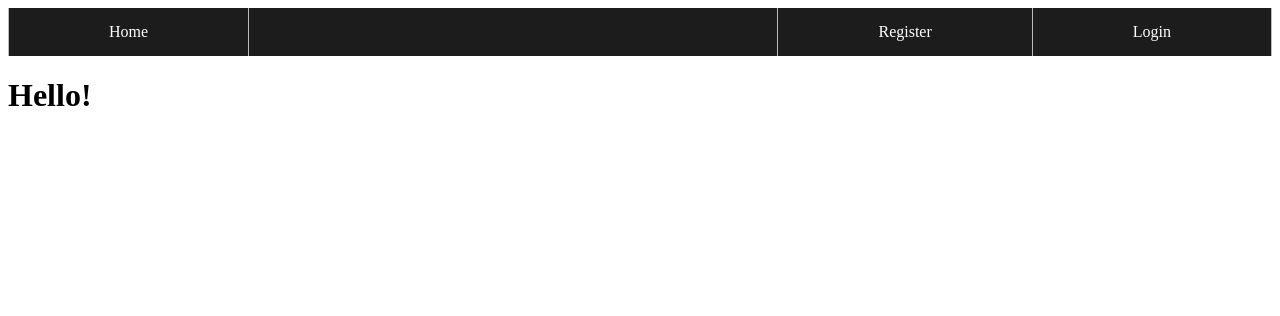
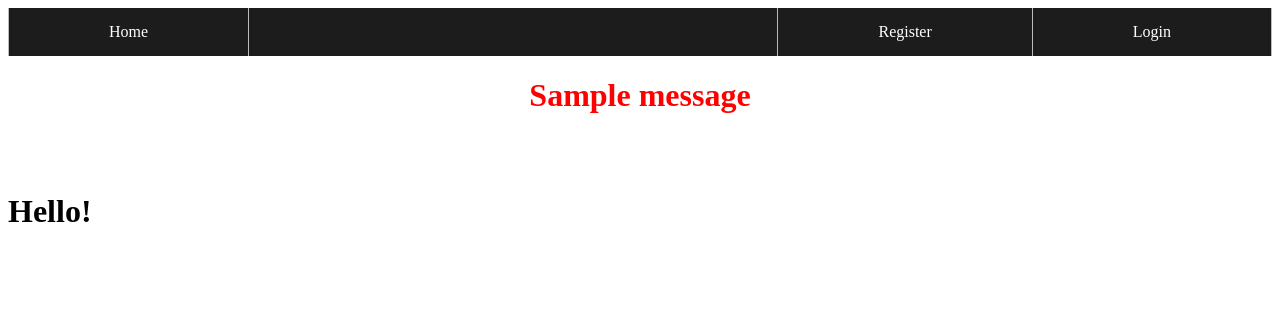
Before and after one commit to ShaneWD/quiz-app, a Django app: page / in a window 1280 px wide. Shown: the top 316 px of the page. Run offline with Django 3.2, Linux system fonts and the light colour scheme; tables that the repository leaves empty hold one stand-in row (values such as "Sample post"); one stand-in notice (Sample message) is shown; some web fonts are replaced.

Commit message:
always displays any messages

```diff
--- a/QUIZ_APP/templates/main.html
+++ b/QUIZ_APP/templates/main.html
@@ -24,6 +24,13 @@
             </ul>
         </header>
         <main>
+        {% for message in messages %}
+            <div>
+                <h1 style="color: red; text-align: center">{{message}}</h1>
+            </div>
+            <br />
+            <br />
+        {% endfor %}
         {% block context %}
         {% endblock context %}
         </main>
```
